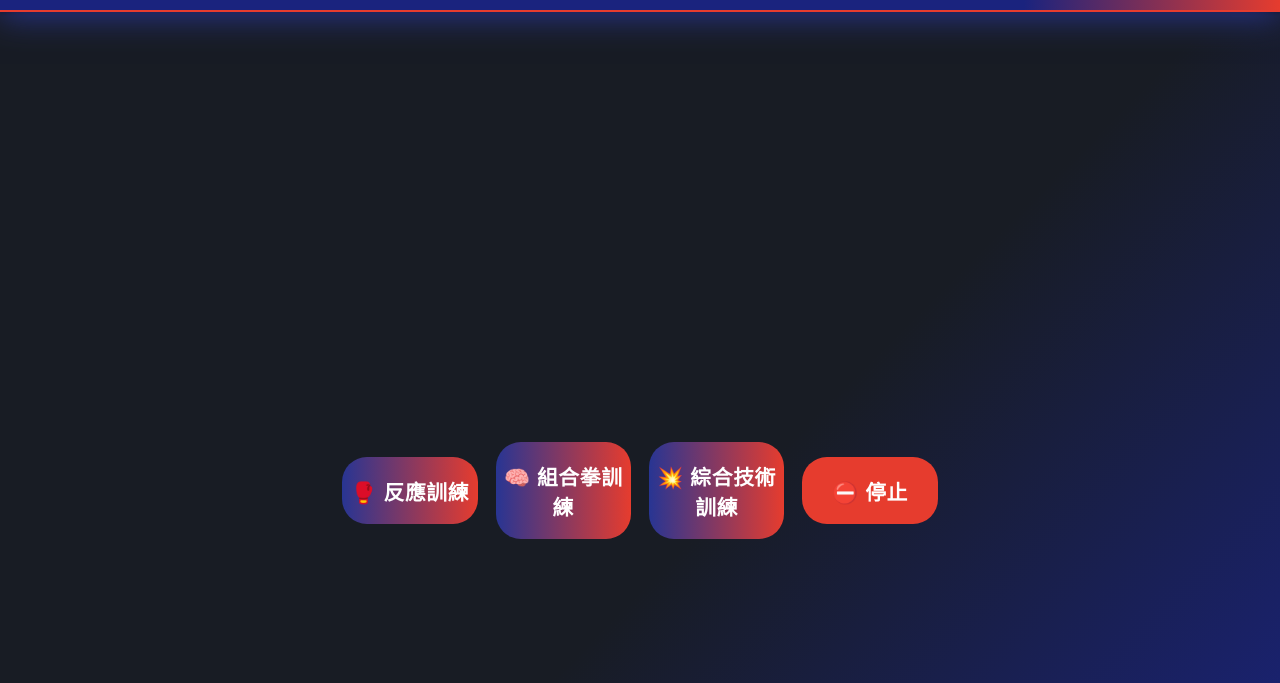
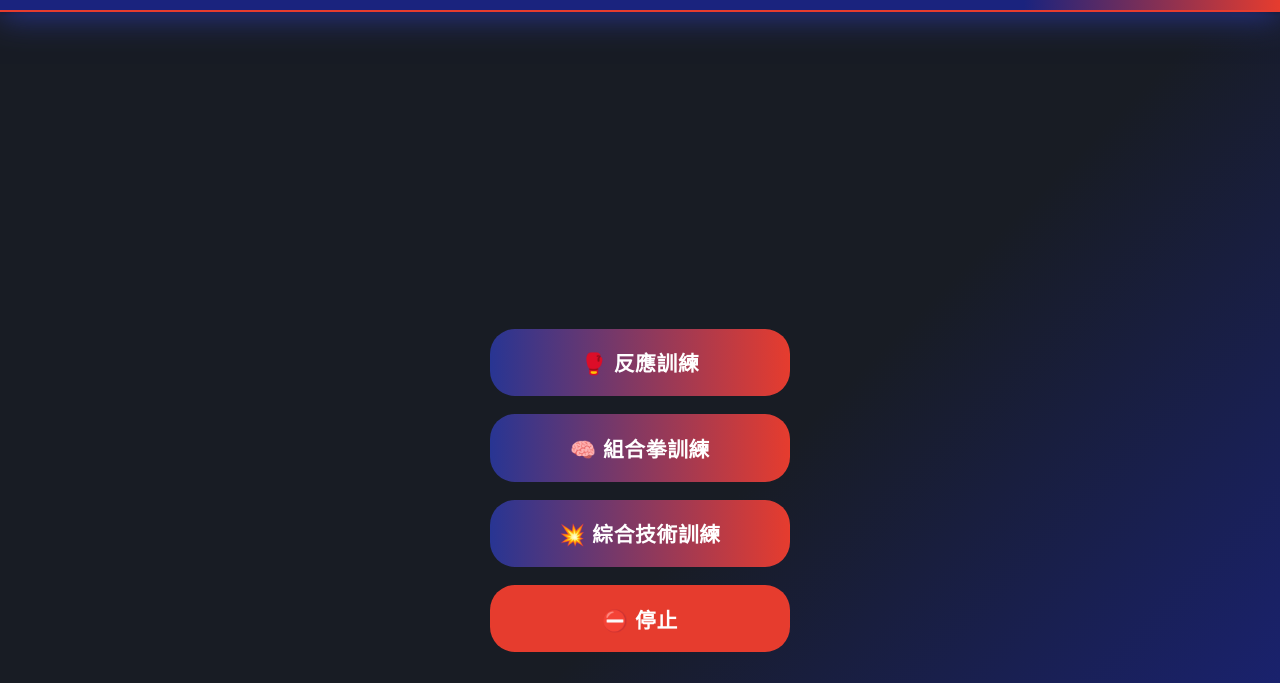
Before and after one commit to onebgf7/muaythai-trainer-v2, a plain HTML site: page index.html in a window 1280 px wide. Shown: the part 117-800 px from the top of the page. Drawn offline with Linux system fonts and the light colour scheme.

Commit message:
fix: 主畫面 button-group 直排無白點、組合建立器防呆 label 過濾異常

```diff
--- a/main.js
+++ b/main.js
@@ -567,7 +567,7 @@ function renderBuilderCombo() {
     } else {
       label = item[lang] || item.zh;
     }
-    if (!label || label === '.' || label.trim() === '') return; // 避免空白或異常
+    if (!label || label === '.' || label === undefined || label === null || label.trim() === '') return; // 避免空白或異常
     const div = document.createElement('div');
     div.className = 'builder-combo-item combo-card';
     div.draggable = true;
--- a/style.css
+++ b/style.css
@@ -220,13 +220,35 @@ main {
   padding: 0;
 }
 
-.button-group, .combo-add {
+.button-group {
+  display: flex;
+  flex-direction: column;
+  gap: 18px;
+  align-items: stretch;
+  justify-content: center;
+  margin: 0 auto;
+  width: 100%;
+  max-width: 340px;
+}
+.combo-add {
   display: flex;
   gap: 18px;
   align-items: center;
   justify-content: center;
   margin: 0 auto;
 }
+
+.button-group button {
+  width: 100%;
+  font-size: 1.3em;
+  padding: 0.9em 0;
+  border-radius: 1.2em;
+  min-width: 120px;
+  max-width: 300px;
+  margin: 0 auto;
+  text-align: center;
+}
+
 
 .builder-btn-row {
   display: flex;
```
